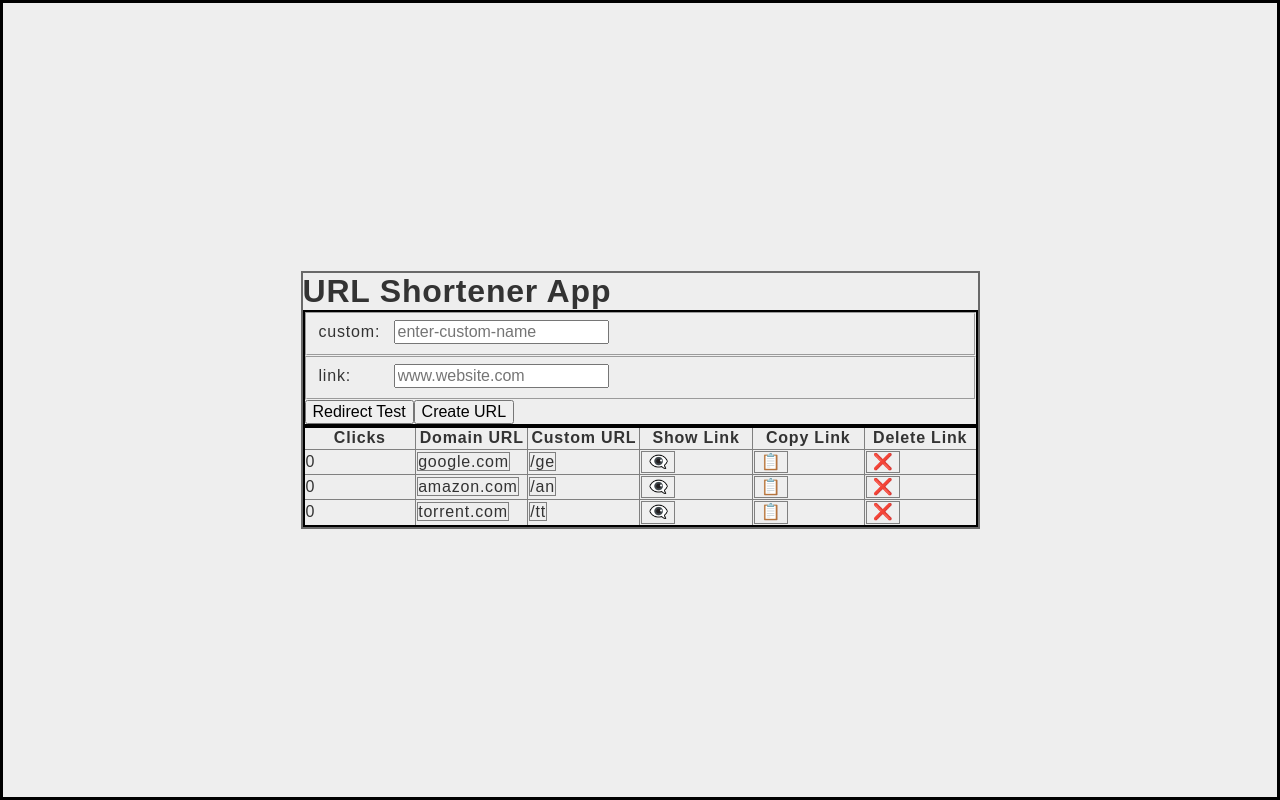
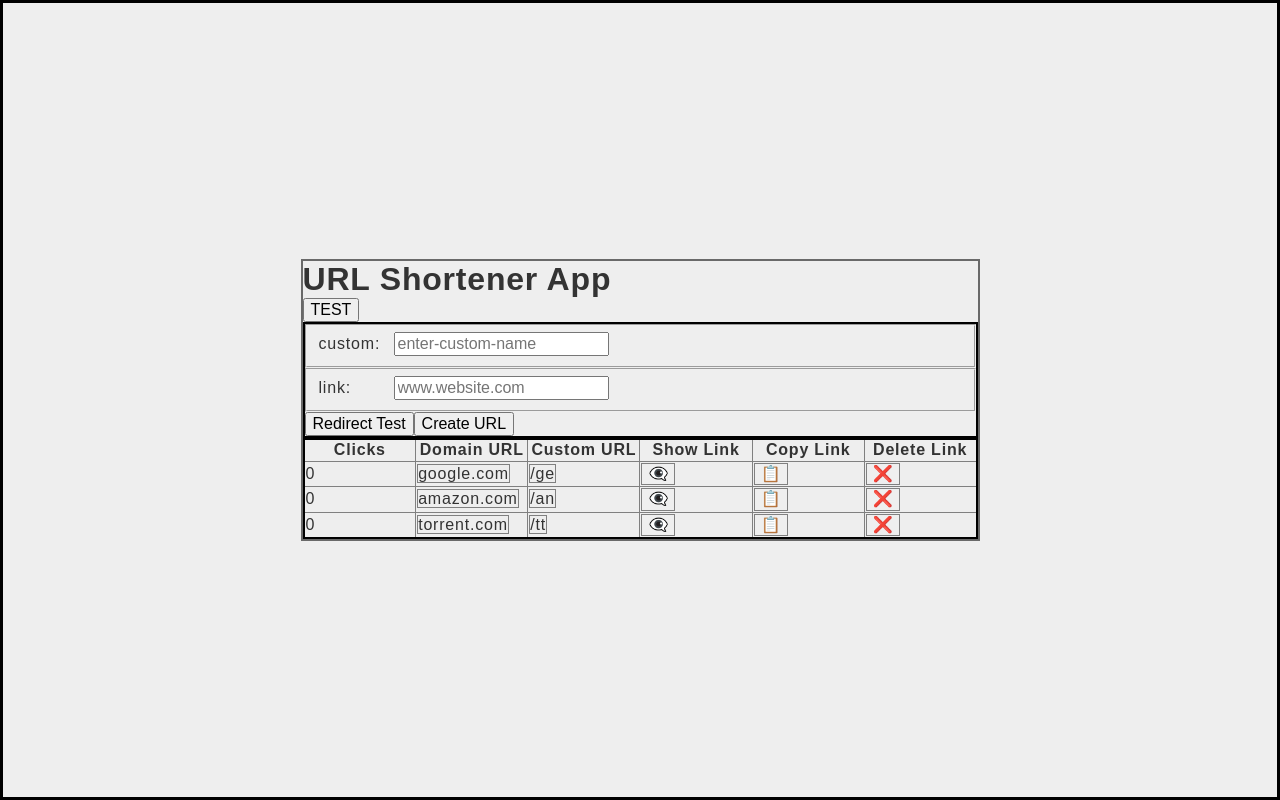
Before and after one commit to awwmicky/url-shortener-app, a React (Create React App) app in the folder client/: page / in a window 1280 px wide. Built offline with nearby package versions, Linux system fonts and the light colour scheme.

Commit message:
updated README file & react components

```diff
--- a/client/package.json
+++ b/client/package.json
@@ -8,6 +8,7 @@
     "@testing-library/react": "^11.1.1",
     "@testing-library/user-event": "^12.2.0",
     "axios": "^0.21.0",
+    "copy-to-clipboard": "^3.3.1",
     "react": "^17.0.1",
     "react-dom": "^17.0.1",
     "react-router-dom": "^5.2.0",
--- a/client/src/App.js
+++ b/client/src/App.js
@@ -8,6 +8,7 @@ import { useImmer } from 'use-immer'
 // import axios from 'axios'
 import Form from './components/Form/Form'
 import Table from './components/Table/Table'
+import useClipboard from './utils/useClipboard.js'
 
 
 const initState = {
@@ -20,6 +21,7 @@ const initState = {
 
 function App () {
 
+  const [ isCopied,handleCopy ] = useClipboard(1500);
   const [ state,setState ] = useImmer(initState);
   const { data,custom,link } = state;
   const states = { state, setState };
@@ -39,7 +41,7 @@ function App () {
   }, [ data,custom,link ])
 
   // ! include a reset btn ???
-  // const resetAllData = e => setState(draft => initState);
+  // const resetAllData = (e) => setState(draft => initState);
 
   ////
 
@@ -47,6 +49,10 @@ function App () {
     <Context.Provider value={ states }>
       <main>
         <h1>URL Shortener App</h1>
+        <button
+          onClick={ () => handleCopy('plop…✱') }
+        >{ isCopied ? 'COPIED' : 'TEST' }</button>
+
         <Form />
         <Table />
       </main>
--- a/client/src/components/Form/Form.js
+++ b/client/src/components/Form/Form.js
@@ -45,11 +45,13 @@ export default function Form () {
         name={ 'custom' }
         ph={ 'enter-custom-name' }
         focus={ true }
+        val={ custom }
       />
 
       <Input
         name={ 'link' }
         ph={ 'www.website.com' }
+        val={ link }
       />
 
       <button
--- a/client/src/components/Form/Input.js
+++ b/client/src/components/Form/Input.js
@@ -4,8 +4,8 @@ import { Context } from '../../assets/Context.js'
 
 export default function Input (props) {
 
-  const { name,ph,focus='' } = props;
-  const { state : { custom },setState } = useContext(Context);
+  const { name,ph,focus='',val } = props;
+  const { setState } = useContext(Context);
 
 
   const handleValue = (e) => {
@@ -24,7 +24,7 @@ export default function Input (props) {
         placeholder={ ph }
         autoComplete="off"
         autoFocus={ focus ? true : false }
-        value={ custom }
+        value={ val }
         onChange={ handleValue }
       />
     </fieldset>
--- a/client/src/components/Table/Link/Button.js
+++ b/client/src/components/Table/Link/Button.js
@@ -48,12 +48,22 @@ export default function Button (props) {
     }
   };
 
+  const checkTitle = (className) => {
+    switch (className) {
+      case 'show'  : return 'show link';
+      case 'copy'  : return 'copy link';
+      case 'delete': return 'delete link';
+      default: break;
+    }
+  };
+
   ////
 
   return (
     <>
       <button
         className={ `btn ${cName}` }
+        title={ checkTitle(cName) }
         onClick={ checkEvent(cName) }
       >{ i }</button>
     </>
--- /dev/null
+++ b/client/src/utils/useClipboard.js
@@ -0,0 +1,31 @@
+import { useState,useEffect,useCallback } from 'react'
+import copy from 'copy-to-clipboard'
+
+
+export default function useClipboard (reset = null) {
+    const [ isCopied,setCopied ] = useState(false);
+
+    useEffect(() => {
+        let timeout;
+
+        if (isCopied && reset) {
+            timeout = setTimeout(() => setCopied(false), reset);
+        }
+
+        return () => clearTimeout(timeout);
+    }, [ isCopied,reset ])
+
+    const handleCopy = useCallback(text => {
+        if (typeof text === "string" || typeof text == "number") {
+            copy( text.toString() )
+            setCopied( true )
+        } else {
+            setCopied( false )
+            console.error(
+                `Cannot copy typeof ${typeof text} to clipboard.`
+            );
+        }
+    }, [ ]);
+
+    return [ isCopied,handleCopy ];
+}
```
Also changed, not shown: 2 other files (tests, documents, lock files or other folders).
